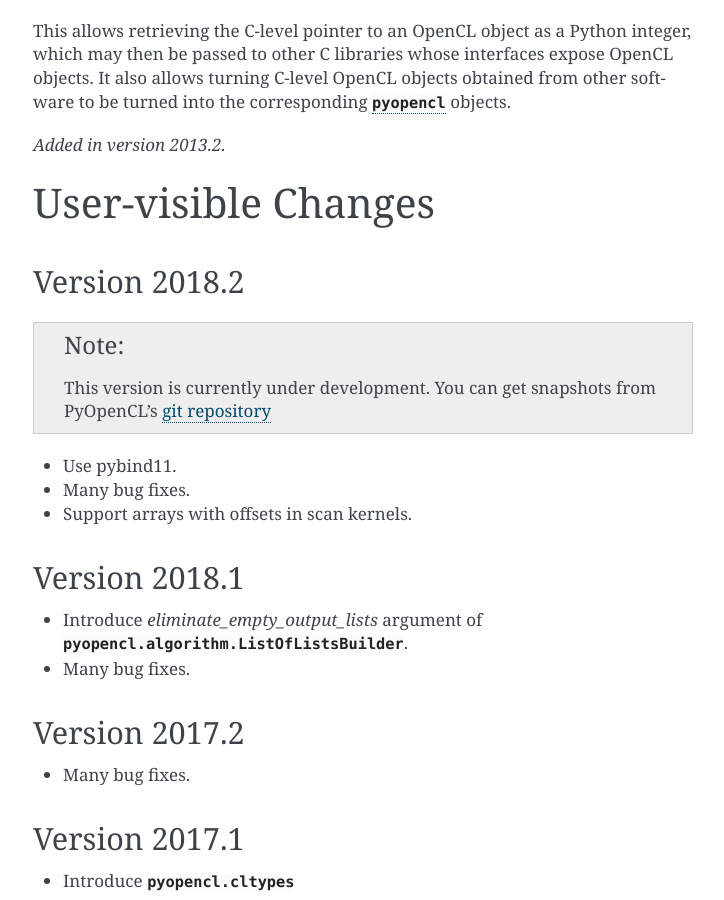
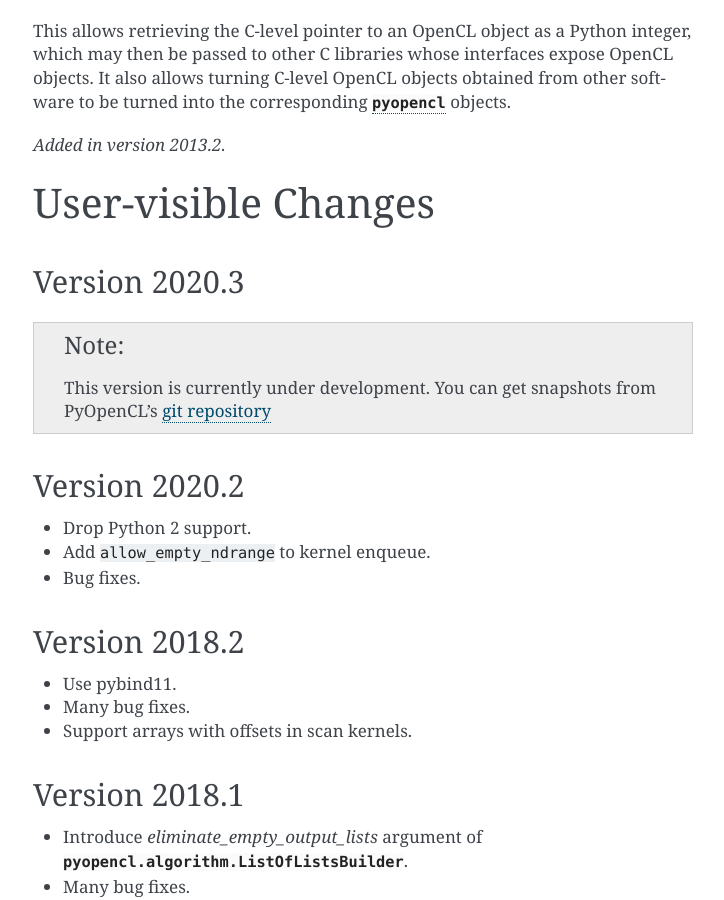
Before and after one commit to inducer/pyopencl, a Sphinx documentation site: the page built from doc/misc.rst, in a window 1280 px wide and 900 px high, scrolled down 5155 px. Shown: the whole window, without its empty margins (387-1111 px from the left). Built offline with Sphinx 7.4.7, drawn with Linux system fonts in a browser that asks for light colours; some of the changed text lies outside the part shown.

Commit message:
Add release notes

```diff
--- a/doc/misc.rst
+++ b/doc/misc.rst
@@ -248,13 +248,22 @@ other software to be turned into the corresponding :mod:`pyopencl` objects.
 User-visible Changes
 ====================
 
-Version 2018.2
+Version 2020.3
 --------------
-
 .. note::
 
     This version is currently under development. You can get snapshots from
     PyOpenCL's `git repository <https://github.com/inducer/pyopencl>`_
+
+Version 2020.2
+--------------
+
+- Drop Python 2 support.
+- Add ``allow_empty_ndrange`` to kernel enqueue.
+- Bug fixes.
+
+Version 2018.2
+--------------
 
 * Use pybind11.
 * Many bug fixes.
```
